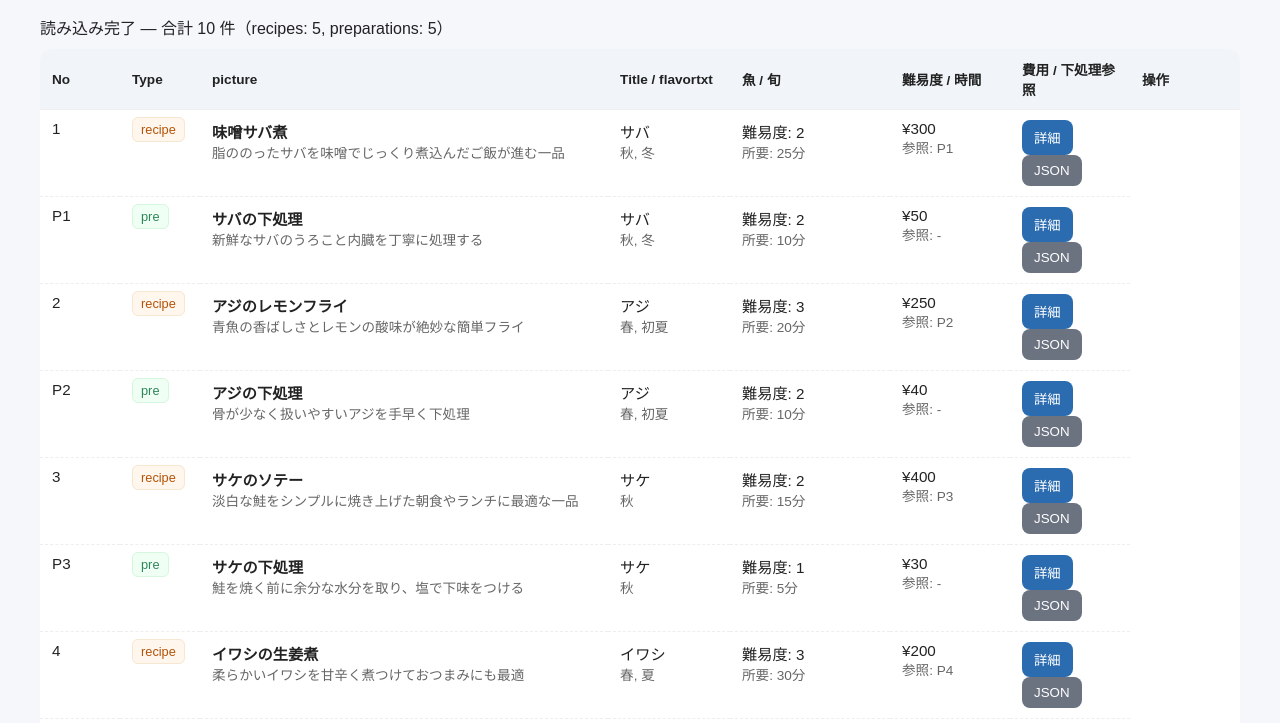
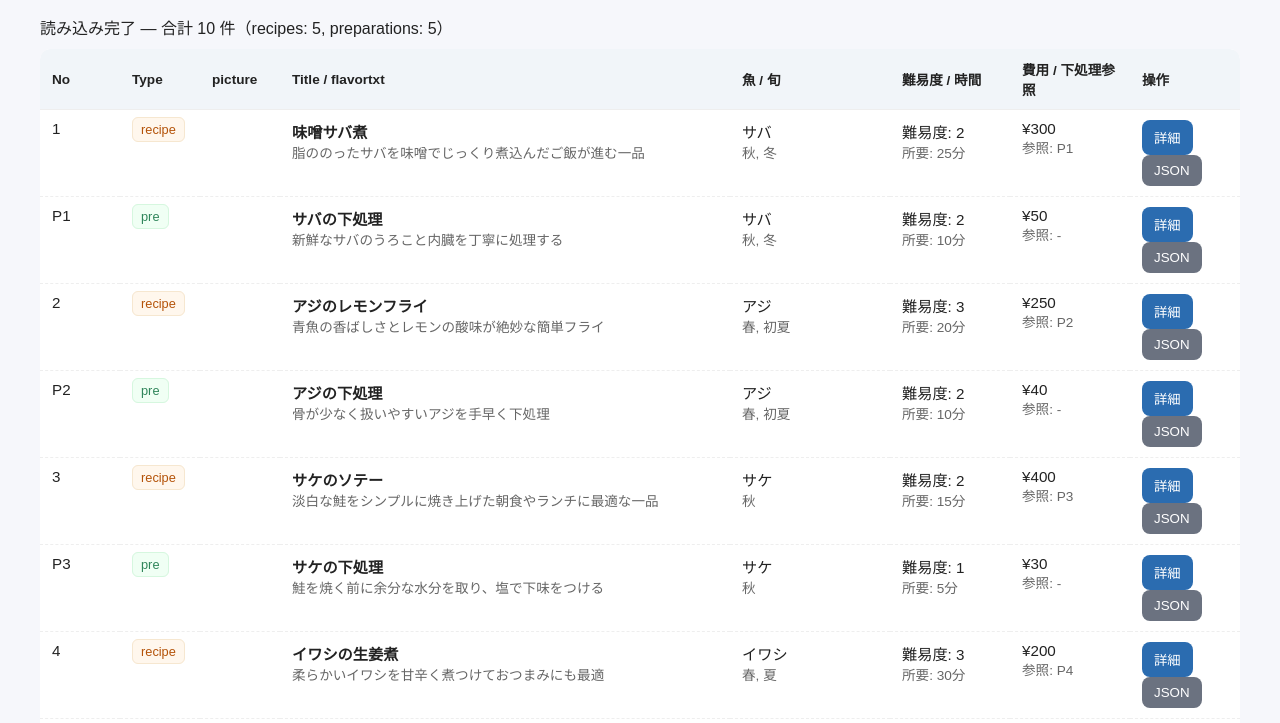
Before and after one commit to 0128-game/Fish-recipe, a plain HTML site: page index.html in a window 1280 px wide. Shown: the part 58-781 px from the top of the page. Drawn offline with Linux system fonts and the light colour scheme.

Commit message:
Update index.html

```diff
--- a/index.html
+++ b/index.html
@@ -153,7 +153,7 @@
             <tr>
               <th style="width:80px">No</th>
               <th style="width:80px">Type</th>
-              <th>picture</th>
+              <th style="width:80px">picture</th>
               <th>Title / flavortxt</th>
               <th style="width:160px">魚 / 旬</th>
               <th style="width:120px">難易度 / 時間</th>
@@ -312,7 +312,7 @@
   function renderTable(list){
     clearTable();
     if (!Array.isArray(list) || list.length === 0){
-      tbody.innerHTML = '<tr><td colspan="7" class="muted" style="padding:20px;text-align:center">表示するレシピがありません。</td></tr>';
+      tbody.innerHTML = '<tr><td colspan="8" class="muted" style="padding:20px;text-align:center">表示するレシピがありません。</td></tr>';
       return;
     }
     const fragment = document.createDocumentFragment();
@@ -331,6 +331,12 @@
       span.textContent = item._type;
       tdType.appendChild(span);
       tr.appendChild(tdType);
+
+      // ===== Insert an EMPTY picture cell here so picture column remains blank =====
+      const tdPicEmpty = document.createElement('td');
+      // leave it blank intentionally
+      tr.appendChild(tdPicEmpty);
+      // ==========================================================================
 
       // Title and flavortxt
       const tdTitle = document.createElement('td');
```
